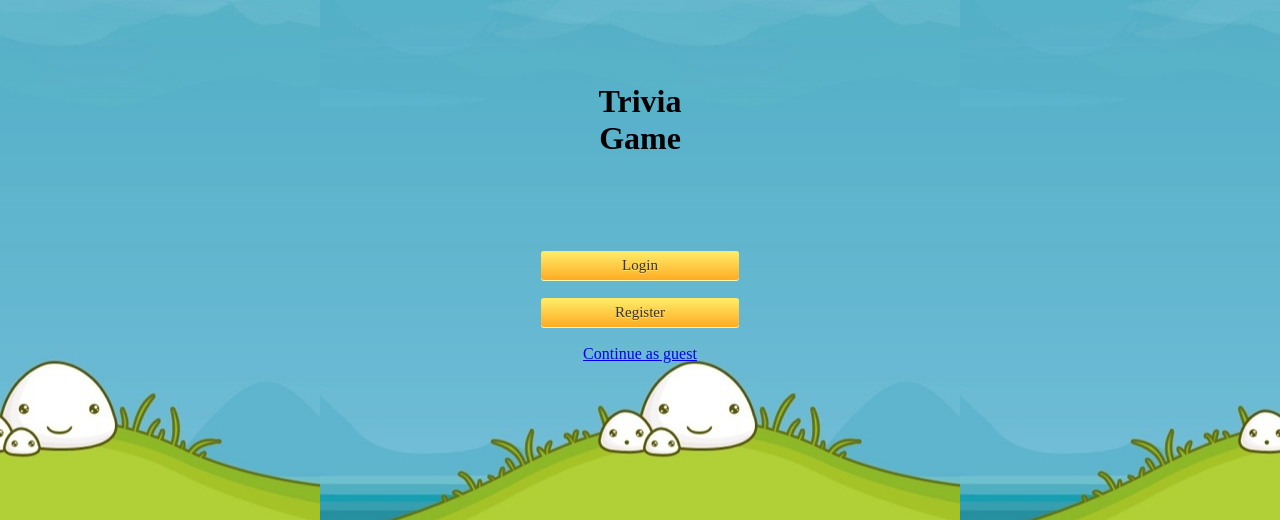
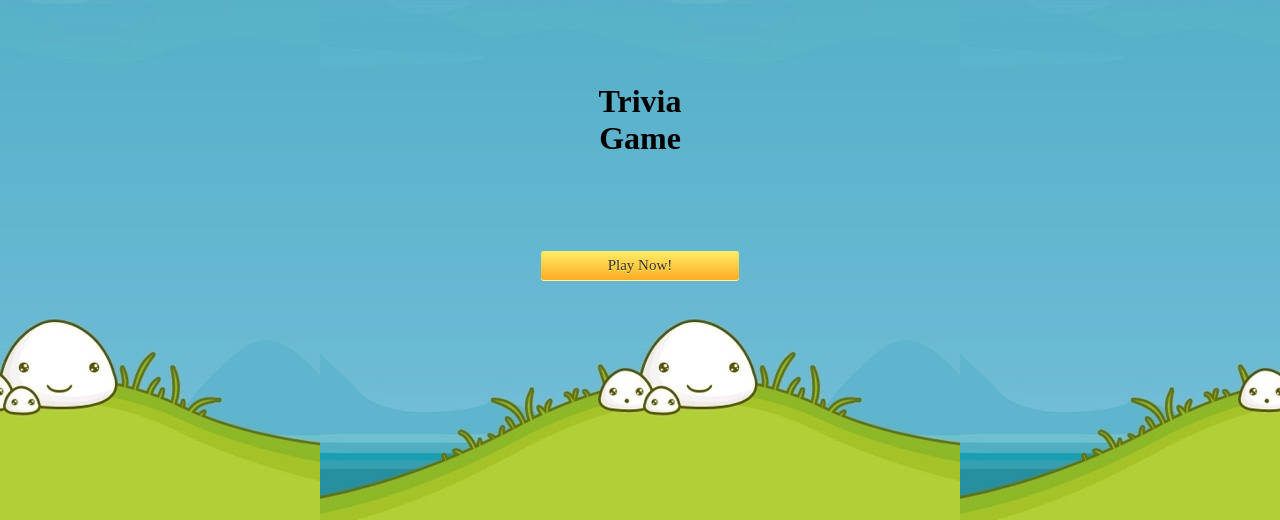
Before and after one commit to jorgerivero3/project_2, a Flask app: page / in a window 1280 px wide. Shown: the top 520 px of the page. Run offline with Flask 2, Linux system fonts and the light colour scheme; some web fonts are replaced.

Commit message:
Changed home button to play now

```diff
--- a/Application/templates/home.html
+++ b/Application/templates/home.html
@@ -7,9 +7,12 @@
 
     <div style="text-align:center;">
         <br><br><br><br>
+        <!--
         <a href="/login" class="myButton">Login</a><br><br>
         <a href="/register" class="myButton">Register</a><br><br>
         <a href="/select">Continue as guest</a>
+    	-->
+    	<a href="/select" class="myButton">Play Now!</a>
     </div>
 </body>
 
```
